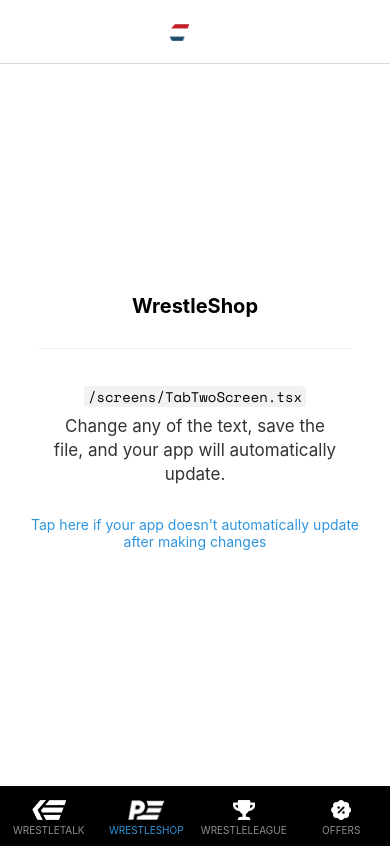
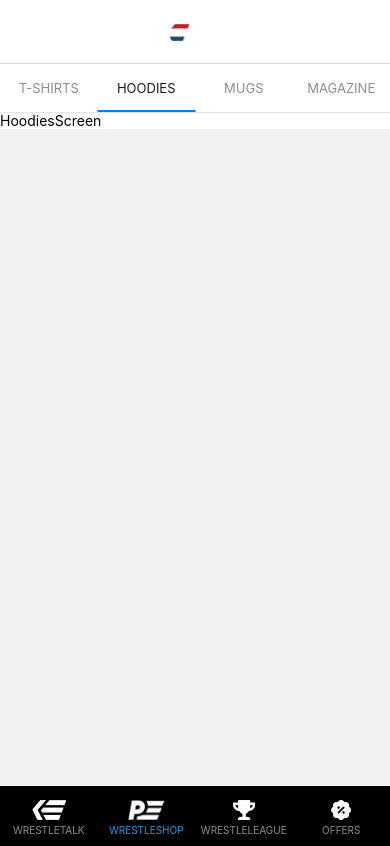
Before and after one commit to AlmoBird/wrestletalk-app-v1, a React Native app: screen /Hoodies in a window 390 px wide. Built offline with nearby package versions, Linux system fonts and the light colour scheme; what expo-linking would draw is missing.

Commit message:
Shop subnav set up pages and link

```diff
--- a/navigation/LinkingConfiguration.ts
+++ b/navigation/LinkingConfiguration.ts
@@ -23,7 +23,7 @@
           },
           TabTwo: {
             screens: {
-              TabTwoScreen: 'two',
+              ShopScreen: 'two',
             },
           },
           TabThree: {
--- a/navigation/index.tsx
+++ b/navigation/index.tsx
@@ -16,7 +16,7 @@
 import ModalScreen from '../screens/ModalScreen';
 import NotFoundScreen from '../screens/NotFoundScreen';
 import WrestleTalkScreen from '../screens/WrestleTalkScreen';
-import TabTwoScreen from '../screens/TabTwoScreen';
+import TShirtScreen from '../screens/shop/TShirtScreen';
 import TabThreeScreen from '../screens/TabThreeScreen';
 import TabFourScreen from '../screens/TabFourScreen';
 import { RootStackParamList, RootTabParamList, RootTabScreenProps } from '../types';
@@ -25,6 +25,9 @@
 import SubTabComponent from '../components/SubTabComponent';
 import ArticleScreen from '../screens/ArticleScreen';
 import LatestNewsScreen from '../screens/LatestNewsScreen';
+import HoodiesScreen from '../screens/shop/HoodiesScreen';
+import MugsScreen from '../screens/shop/MugsScreen';
+import MagazinesScreen from '../screens/shop/MagazinesScreen';
 
 export default function Navigation({ colorScheme }: { colorScheme: ColorSchemeName }) {
   return (
@@ -68,6 +71,17 @@
   );
 }
 
+function TopTabShopNavigator() {
+  return (
+    <TopTab.Navigator>
+      <TopTab.Screen name="T-Shirts" component={TShirtScreen} />
+      <TopTab.Screen name="Hoodies" component={HoodiesScreen} />
+      <TopTab.Screen name="Mugs" component={MugsScreen} />
+      <TopTab.Screen name="Magazine" component={MagazinesScreen} />
+    </TopTab.Navigator>
+  );
+}
+
 /**
  * A bottom tab navigator displays tab buttons on the bottom of the display to switch screens.
  * https://reactnavigation.org/docs/bottom-tab-navigator
@@ -103,7 +117,7 @@
       />
       <BottomTab.Screen
         name="TabTwo"
-        component={TabTwoScreen}
+        component={TopTabShopNavigator}
         options={{
           title: 'WRESTLESHOP',
           tabBarIcon: ({ color }) => <Image source={require('./../assets/images/shop.png')} style={styles.navbarIcon} />,
--- a/screens/TabTwoScreen.tsx
+++ /dev/null
@@ -1,31 +0,0 @@
-import { StyleSheet } from 'react-native';
-
-import EditScreenInfo from '../components/EditScreenInfo';
-import { Text, View } from '../components/Themed';
-
-export default function TabTwoScreen() {
-  return (
-    <View style={styles.container}>
-      <Text style={styles.title}>WrestleShop</Text>
-      <View style={styles.separator} lightColor="#eee" darkColor="rgba(255,255,255,0.1)" />
-      <EditScreenInfo path="/screens/TabTwoScreen.tsx" />
-    </View>
-  );
-}
-
-const styles = StyleSheet.create({
-  container: {
-    flex: 1,
-    alignItems: 'center',
-    justifyContent: 'center',
-  },
-  title: {
-    fontSize: 20,
-    fontWeight: 'bold',
-  },
-  separator: {
-    marginVertical: 30,
-    height: 1,
-    width: '80%',
-  },
-});
--- /dev/null
+++ b/screens/shop/HoodiesScreen.tsx
@@ -0,0 +1,15 @@
+import { StyleSheet } from 'react-native';
+
+import { Text, View } from '../../components/Themed';
+
+export default function HoodiesScreen() {
+  return (
+    <View>
+      <Text>HoodiesScreen</Text>
+    </View>
+  );
+}
+
+const styles = StyleSheet.create({
+
+});
--- /dev/null
+++ b/screens/shop/MagazinesScreen.tsx
@@ -0,0 +1,15 @@
+import { StyleSheet } from 'react-native';
+
+import { Text, View } from '../../components/Themed';
+
+export default function MagazinesScreen() {
+  return (
+    <View>
+      <Text>MagazinesScreen</Text>
+    </View>
+  );
+}
+
+const styles = StyleSheet.create({
+
+});
--- /dev/null
+++ b/screens/shop/MugsScreen.tsx
@@ -0,0 +1,15 @@
+import { StyleSheet } from 'react-native';
+
+import { Text, View } from '../../components/Themed';
+
+export default function MugsScreen() {
+  return (
+    <View>
+      <Text>MugsScreen</Text>
+    </View>
+  );
+}
+
+const styles = StyleSheet.create({
+
+});
--- /dev/null
+++ b/screens/shop/TShirtScreen.tsx
@@ -0,0 +1,15 @@
+import { StyleSheet } from 'react-native';
+
+import { Text, View } from '../../components/Themed';
+
+export default function TShirtScreen() {
+  return (
+    <View>
+      <Text>T-Shirt</Text>
+    </View>
+  );
+}
+
+const styles = StyleSheet.create({
+
+});
```
